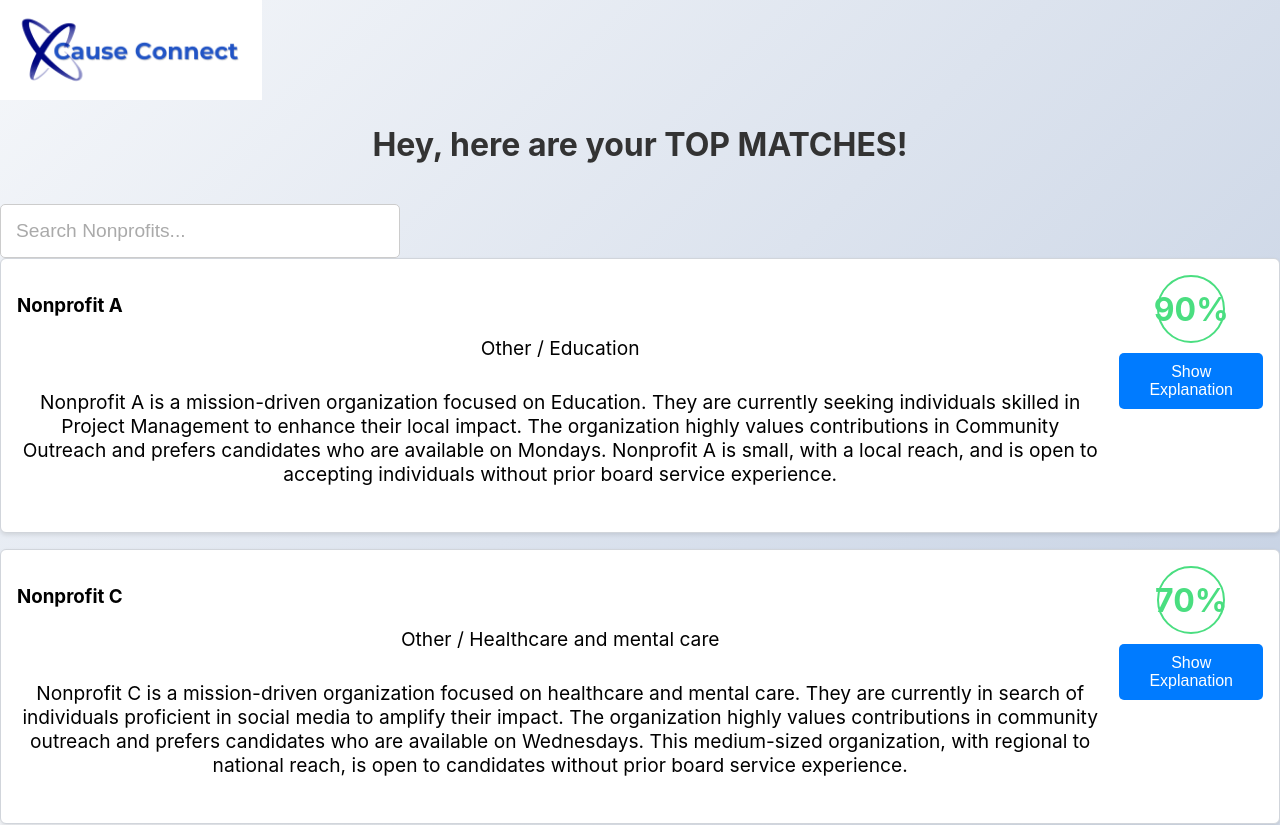
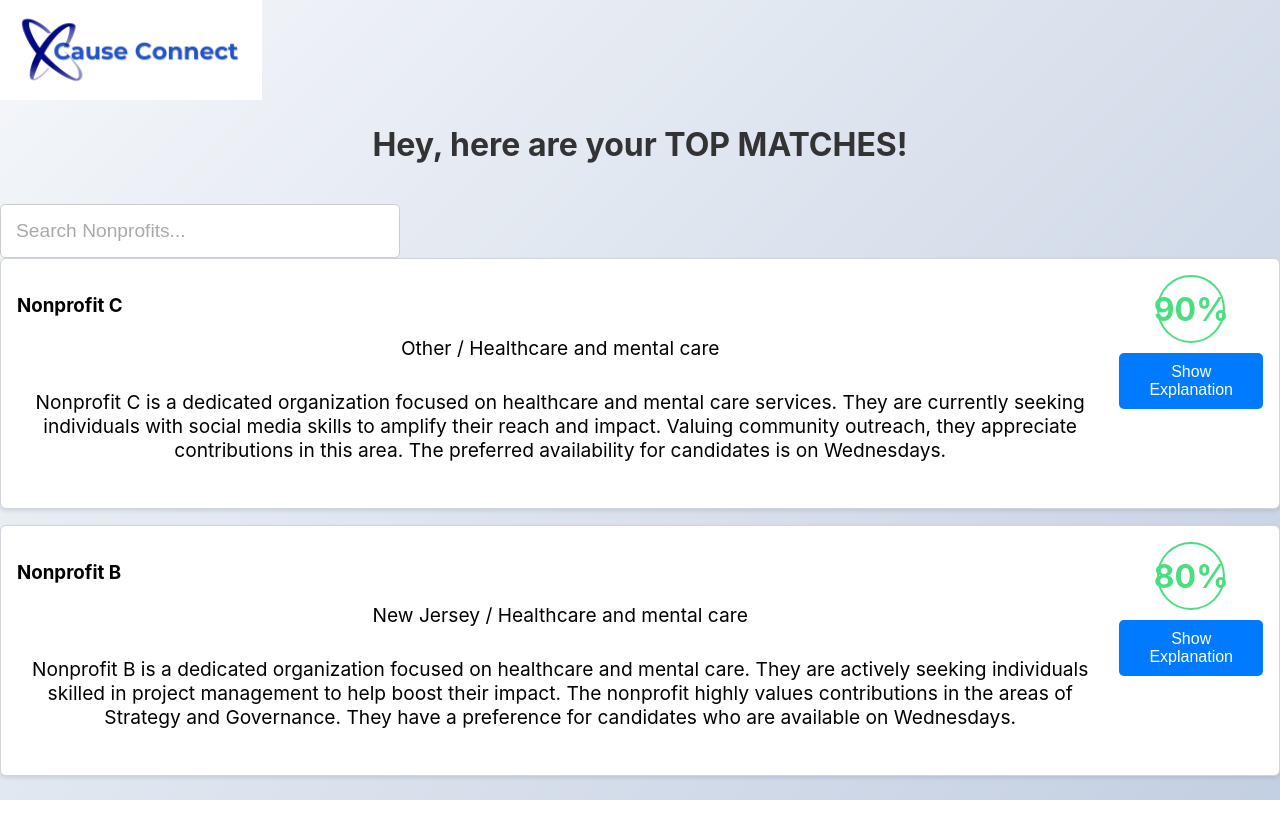
Before and after one commit to tejasking62/Cause-Connect, a React (Create React App) app in the folder my-app/: page /results in a window 1280 px wide. Shown: the top 825 px of the page. After the commit the page ends 800 px from the top, so only its background shows below. Built offline with nearby package versions, Linux system fonts and the light colour scheme.

Commit message:
made logo smaller and cleaned up page

```diff
--- a/my-app/src/Results.js
+++ b/my-app/src/Results.js
@@ -53,7 +53,6 @@ export default function Results() {
         onChange={(e) => setSearchTerm(e.target.value)}
         className="mb-4 p-3 border border-gray-300 rounded-md w-full md:w-1/3 mx-auto"
       />
-
       <div className="w-full">
         {resultsJSON
           .filter(match =>
--- a/my-app/src/gpt.json
+++ b/my-app/src/gpt.json
@@ -1,29 +1,20 @@
 [
     {
-        "candidate_name": "Alex",
+        "candidate_name": "aa",
         "nonprofit_name": "Nonprofit C",
-        "nonprofit_summary": "Nonprofit C is a mission-driven organization focused on healthcare and mental care. They are currently in search of individuals proficient in social media to amplify their impact. The organization highly values contributions in community outreach and prefers candidates who are available on Wednesdays. This medium-sized organization, with regional to national reach, is open to candidates without prior board service experience.",
+        "nonprofit_summary": "Nonprofit C is a dedicated organization focused on healthcare and mental care services. They are currently seeking individuals with social media skills to amplify their reach and impact. Valuing community outreach, they appreciate contributions in this area. The preferred availability for candidates is on Wednesdays.",
         "category": "Healthcare and mental care",
         "location": "Other",
-        "match_percentage": 70.0,
-        "explanation": "Match Percentage: 70%\n\nReasoning: \n\nThe candidate and Nonprofit C have a good amount of overlap in terms of their focus areas, specifically in mental health. The candidate's skills in marketing and technology could potentially be utilized in amplifying the organization's impact through social media, as desired by the nonprofit. \n\nHowever, there are a few discrepancies that lower the match percentage. The candidate has expressed a preference for small, local impact organizations, while Nonprofit C is a medium-sized organization with a regional to national reach. Additionally, the candidate is available on Mondays, Tuesdays, and Fridays, while the organization prefers candidates who are available on Wednesdays. \n\nWhile the candidate's passion for social causes and professional skills make them a good"
+        "match_percentage": 90.0,
+        "match_summary": "Based on the candidate's data, the best matching nonprofit for the candidate is Nonprofit B.\n\nMatch Percentage: 90%\n\nExplanation: Nonprofit B aligns with the candidate's causes of interest which are Healthcare and mental care. The candidate's skill in Project Management is also needed by Nonprofit B. The candidate is available on Wednesday and the time slot 10am-1pm, which matches with Nonprofit B's timeslot. Furthermore, Nonprofit B is located in New Jersey, the same location as the candidate. The match is not 100% because the candidate's availability is not fully aligned with the nonprofit's needs, as the nonprofit might require assistance on other days as well."
     },
     {
-        "candidate_name": "Alex",
+        "candidate_name": "aa",
         "nonprofit_name": "Nonprofit B",
-        "nonprofit_summary": "Nonprofit B is a global organization dedicated to healthcare and mental care. They are actively seeking individuals with project management skills to enhance their impact. The organization highly values contributions in Strategy and Governance. Ideal candidates should be available on Wednesdays and the organization is open to individuals without prior board service.",
+        "nonprofit_summary": "Nonprofit B is a dedicated organization focused on healthcare and mental care. They are actively seeking individuals skilled in project management to help boost their impact. The nonprofit highly values contributions in the areas of Strategy and Governance. They have a preference for candidates who are available on Wednesdays.",
         "category": "Healthcare and mental care",
         "location": "New Jersey",
-        "match_percentage": 70.0,
-        "explanation": "Match Percentage: 70%\n\nReasoning: \n\nThe candidate shows a strong passion for mental health, which aligns with Nonprofit B's dedication to healthcare and mental care. The candidate's skills in project management also align with what the nonprofit is actively seeking. This indicates a strong professional alignment which contributes to the high match percentage.\n\nHowever, there are a few points of divergence that lower the compatibility score. First, the candidate's preferred days of availability (Mondays, Tuesdays, and Fridays) do not align with the nonprofit's need for individuals available on Wednesdays. Second, the candidate shows a preference for small, local impact organizations, which contrasts with Nonprofit B's global reach. Lastly, while the candidate has skills in marketing"
-    },
-    {
-        "candidate_name": "Alex",
-        "nonprofit_name": "Nonprofit A",
-        "nonprofit_summary": "Nonprofit A is a mission-driven organization focused on Education. They are currently seeking individuals skilled in Project Management to enhance their local impact. The organization highly values contributions in Community Outreach and prefers candidates who are available on Mondays. Nonprofit A is small, with a local reach, and is open to accepting individuals without prior board service experience.",
-        "category": "Education",
-        "location": "Other",
-        "match_percentage": 90.0,
-        "explanation": "Match Percentage: 90%\n\nExplanation: The candidate and Nonprofit A share a strong alignment in their focus on education, with both showing a commitment to making a local impact. The candidate's skills in project management directly match the organization's current needs. The availability of the candidate on Mondays also aligns with the nonprofit's preference. The size and local reach of Nonprofit A are in line with the candidate's preference for small, local impact organizations. The only minor discrepancy lies in the fact that while the candidate has skills in marketing, technology, and diversity, equity, and inclusion, Nonprofit A specifically values contributions in Community Outreach. However, the candidate's overall skills and passion for social causes can potentially contribute to community outreach efforts, making them a"
+        "match_percentage": 80.0,
+        "match_summary": "Based on the candidate's data, the best matching nonprofit for the candidate is Nonprofit B.\n\nMatch Percentage: 80%\n\nExplanation: Nonprofit B is a strong match for the candidate because it aligns with the candidate's skills and causes of interest. The candidate has skills in Project Management which is needed by Nonprofit B. Additionally, Nonprofit B focuses on Healthcare and Mental Care, which are the causes of interest for the candidate. The candidate is available on Wednesday and the time slot of 10am-1pm matches with the candidate's availability. The location of Nonprofit B is also New Jersey, which is the same as the candidate's location. The match is not 100% because the candidate's availability doesn't cover all the days of the week."
     }
 ]
```
